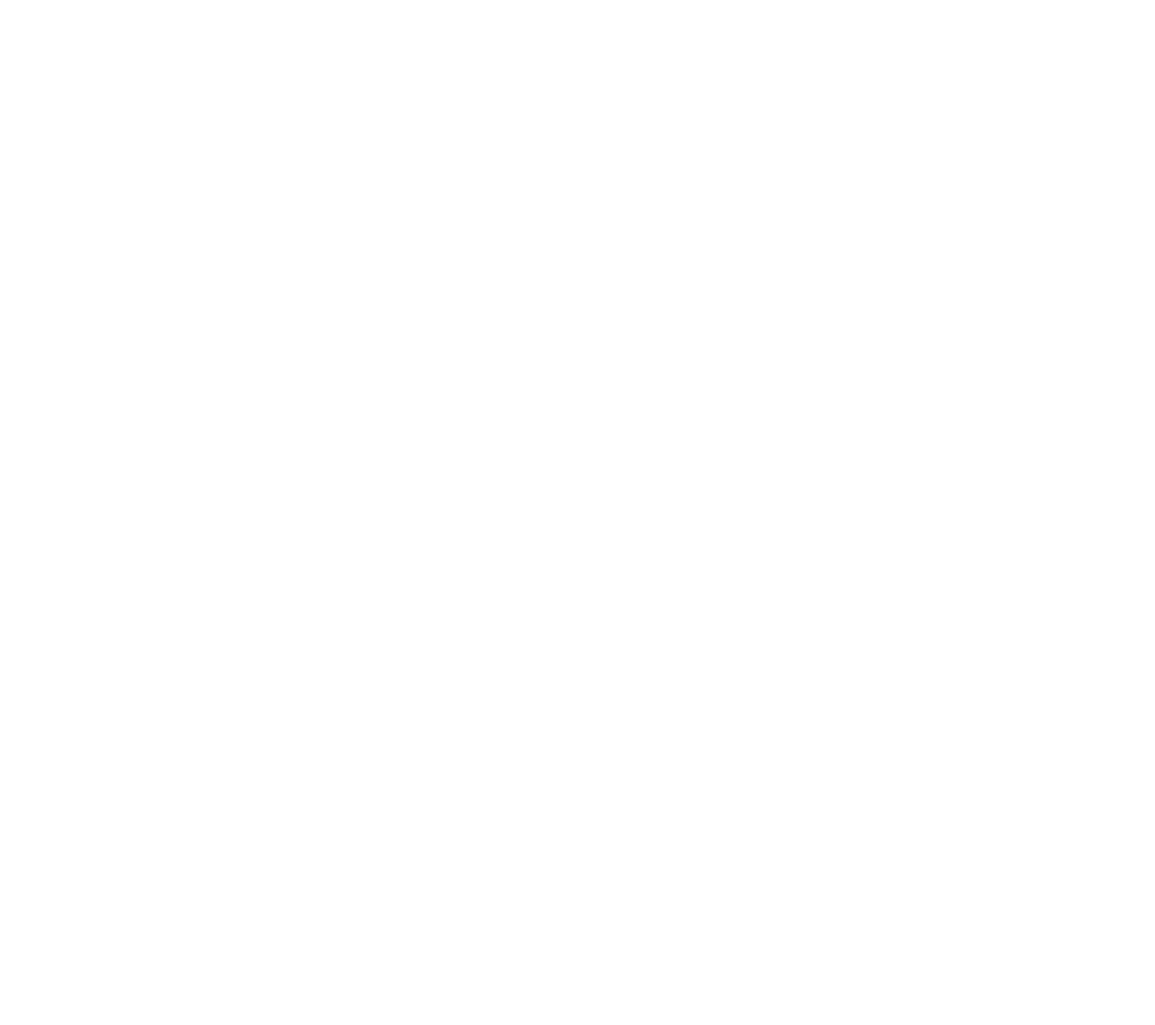
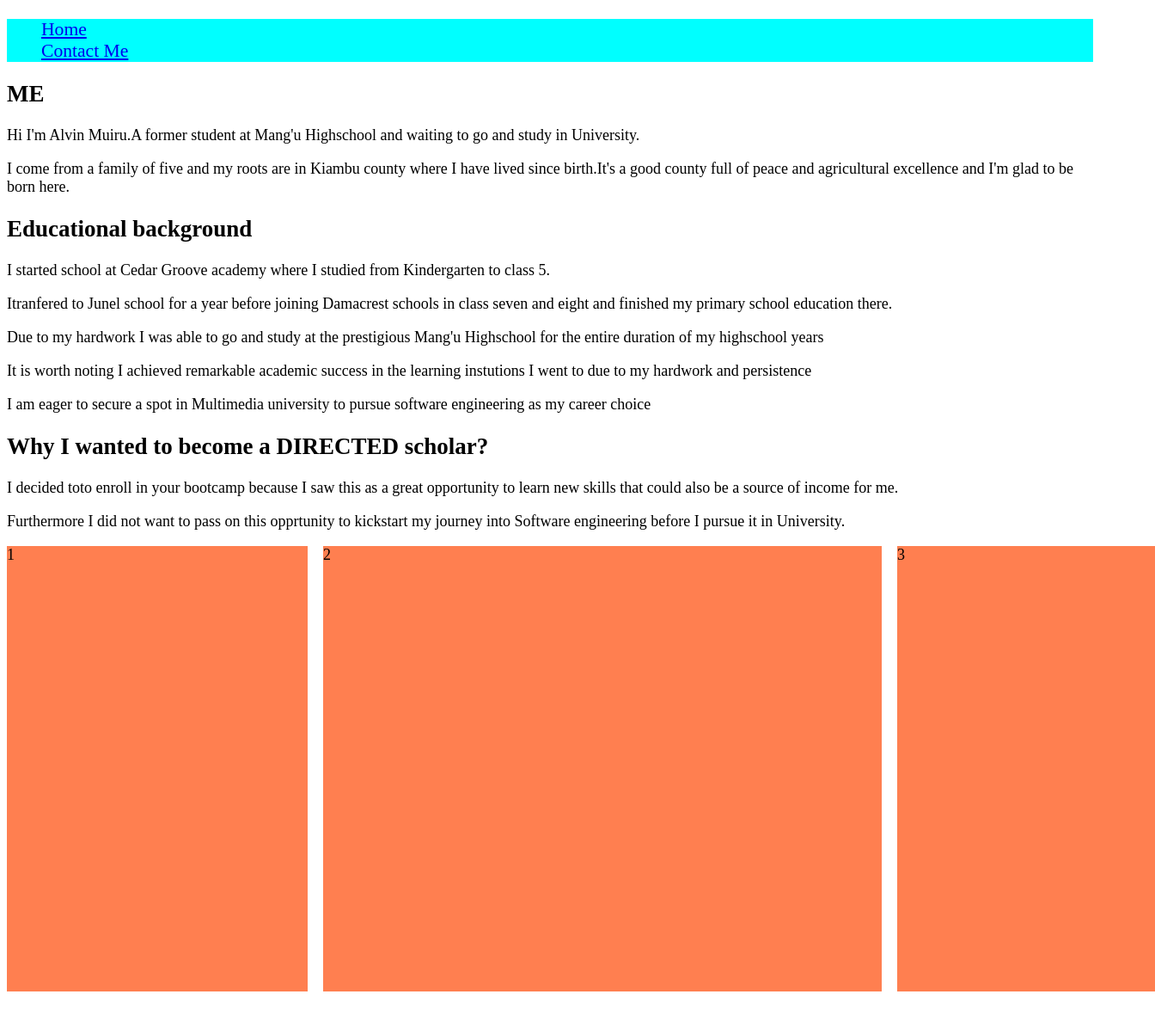
Before and after one commit to AlvinMuiru/My-personal-website, a plain HTML site: page about.html in a window 1280 px wide. Shown: the top 1192 px of the page at 86% size, 1344 px wide, since content can reach past the window. Before the commit the page ends 800 px from the top, so only its background shows below. Drawn offline with Linux system fonts and the light colour scheme.

Commit message:
designing the About me page

```diff
--- a/about.html
+++ b/about.html
@@ -14,17 +14,42 @@
 <body>
     <header>
 
+        <nav>
+            <ul>
+                <li><a href="/">Home</a></li>
+                <li><a href="Contact">Contact Me</a></li>
+            </ul>
+        </nav>
     </header>
 
-
-    <section>
-
+    <section> <h2>ME</h2>
+        <p>Hi I'm Alvin Muiru.A former student at Mang'u Highschool and waiting to go and study in University.</p>
+        <p>I come from a family of five and my roots are in Kiambu county where I have lived since birth.It's a good county full of peace and agricultural excellence and I'm glad to be born here. </p>
 
     </section>
 
     <main>
         <section>
+            <h2>Educational background</h2>
+            <p>I started school at Cedar Groove academy where I studied from Kindergarten to class 5.</p>
+            <p>Itranfered to Junel school for a year before joining Damacrest schools in class seven and eight and finished my primary school education there.</p>
+            <p>Due to my hardwork I was able to go and study at the prestigious Mang'u Highschool for the entire duration of my highschool years</p>
+            <p>It is worth noting I achieved remarkable academic success in the learning instutions I went to due to my hardwork and persistence</p>
+            <p>I am eager to secure a spot in Multimedia university to pursue software engineering as my career choice</p>
 
+        </section>
+        <section>
+            <h2>Why I wanted to become a DIRECTED scholar?</h2>
+            <p>I decided toto enroll in your bootcamp because I saw this as a great opportunity to learn new skills that could also be a source of income for me. </p>
+            <p>Furthermore I did not want to pass on this opprtunity to kickstart my journey into Software engineering before I pursue it in University.</p>
+        </section>
+        <section>
+            <div class="holder">
+                <div class="box">1</div>
+                <div class="box">2</div>
+                <div class="box">3</div>
+
+            </div>
         </section>
 
     </main>
--- a/style.css
+++ b/style.css
@@ -15,6 +15,7 @@ ul li {
 
 body {
     background-color:white;
+    min-height: 400vh;
 }
 
 .block {
@@ -40,3 +41,39 @@ nav {
     flex-direction: column;
     gap:3rem;
 }
+ img {
+    display: block;
+    margin-left: auto;
+    margin-right: auto;
+}
+ figcaption{
+    display: flex;
+    justify-content: center;
+ }
+
+ .holder {
+    display: grid;
+    grid-template-columns:350px 650px 300px ;
+    grid-template-rows: 250px 250px;
+    gap:1rem;
+ }
+ .box {
+    background-color: coral;
+ }
+
+ .box:first-child {
+    grid-column-start:1;
+    grid-column-end:2;
+    grid-row-start:1;
+    grid-row-end:3;
+ }
+
+ .box:nth-child(2) {
+    grid-row-start: 1;
+    grid-row-end:3;
+ }
+
+ .box:nth-child(3) {
+    grid-row-start: 1;
+    grid-row-end:3;
+ }
```
Also changed, not shown: index.html (+2 -2 lines).
